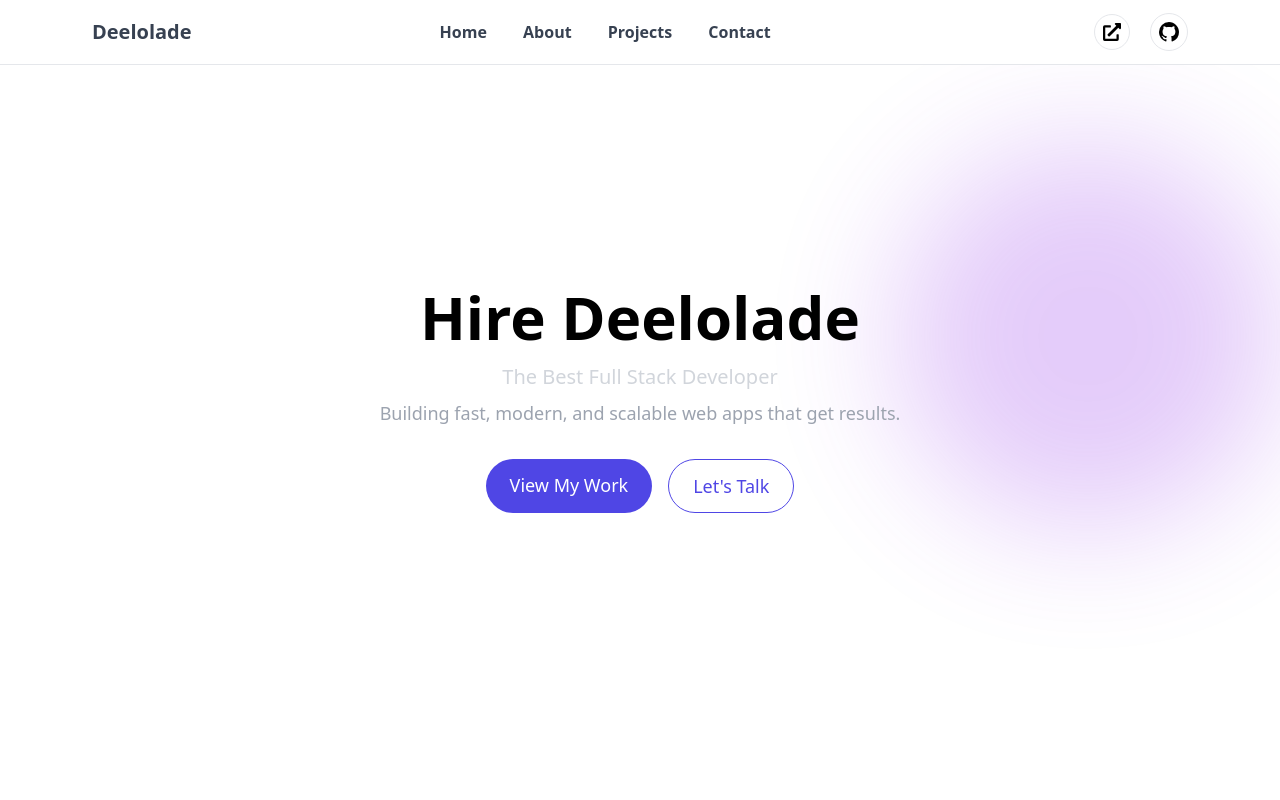
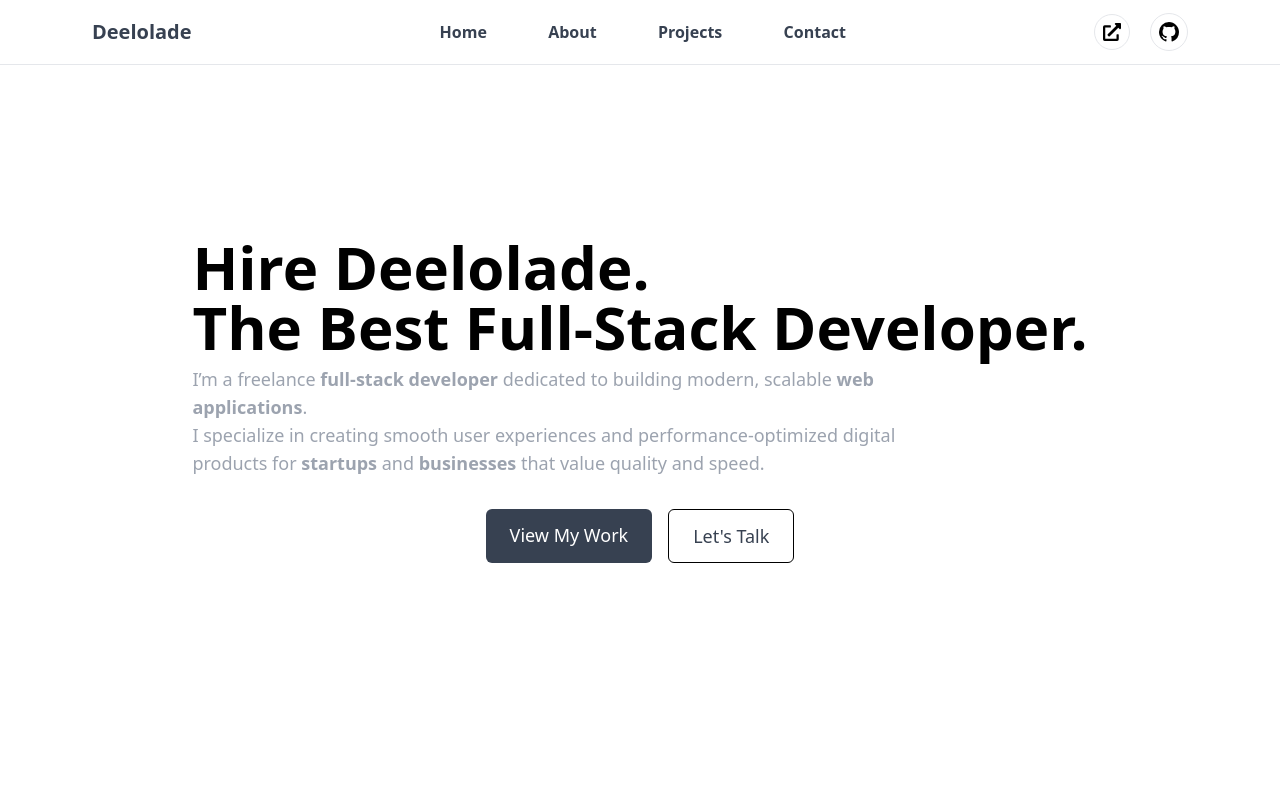
Before and after one commit to Deelolade/portfolio_two, a React (Vite) app: page / in a window 1280 px wide. Shown: the top 800 px of the page. Built offline with nearby package versions, Linux system fonts and the light colour scheme.

Commit message:
done with the hero section

```diff
--- a/src/components/HeroSection.jsx
+++ b/src/components/HeroSection.jsx
@@ -1,69 +1,71 @@
 import React, { useEffect, useRef } from 'react'
 import gsap from 'gsap';
 import resume from "../../public/Deelolade.pdf"
+import { useGSAP } from '@gsap/react';
+import { ScrollTrigger } from "gsap/ScrollTrigger";
+const HeroSection = () => {
+  gsap.registerPlugin(ScrollTrigger)
+  const containerRef = useRef(null);
+  useGSAP(()=>{
+    const tl = gsap.timeline();
+    tl.from(".hero-text",{
+      y: "-100",
+          opacity: 0,
+          stagger: {
+            each :0.1
+          },
+          duration: 0.5,
+          ease: "power2.out",
+    })
+    ScrollTrigger.matchMedia({
+    "(min-width: 768px)": ()=>{
+      const leaveTl = gsap.timeline({
+        scrollTrigger: {
+          trigger: ".hero-text",
+          start: "center top",   // when top of .hero-text hits center of viewport
+          end: "bottom top",     // when bottom of .hero-text hits top of viewport
+          scrub: true,
+        }
+      });
 
-const HeroSection = () => {
-  const textRef = useRef(null);
-  const ctaRef = useRef(null);
-  // useEffect(() => {
-  //   const words = textRef.current.textContent.split(" ");
-  //   textRef.current.innerHTML = words
-  //     .map(word => `<span class="inline-block overflow-hidden"><span class="inline-block translate-y-full">${word}&nbsp;</span></span>`)
-  //     .join("");
+      leaveTl.to(".hero-text", {
+        x: "-200vh",
+        opacity: 1,
+        stagger: {
+          each :0.1
+        },
+        duration: 0.9,
+        ease: "power2.out",
+          });
+    }
+    })
 
-  //   // gsap.to(".translate-y-full", {
-  //   //   y: 0,
-  //   //   opacity: 1,
-  //   //   duration: .5,
-  //   //   stagger: 0.1,
-  //   //   ease: "expo.out",
-  //   // });
-  //   // Animate CTA buttons
-  //   gsap.fromTo(
-  //     ctaRef.current,
-  //     { opacity: 0, y: 20 },
-  //     { opacity: 1, y: 0, duration: .5, delay: 1, ease: "power2.out" }
-  //     );
-  //   }, []);
-
+  },{scope:containerRef})
 
 
   return (
-    <div className='h-screen flex justify-center  items-center'>
-      <div className='absolute'></div>
-      <div className="flex inset-0 -z-10 overflow-hidden">
-        <div className="absolute -z-10 inset-0 "></div>
-        <div className="absolute -z-9 top-36 right-0 w-96 h-96 bg-purple-600 rounded-full filter blur-3xl opacity-20 animate-pulse"></div>
-        <div
-          className="absolute -z-9 top-[120vh] left-5 md:top-[90vh] md:left-[30%] lg:left-4 w-52 h-52 md:w-96 md:h-96 bg-blue-600 rounded-full filter blur-3xl opacity-20 animate-pulse"
-          style={{ animationDelay: "2s" }}
-        ></div>
-        <div
-          className=" hidden md:block absolute -z-9 md:top-[40%] md:left-2.5 lg:left-1/3 w-5 md:w-96 md:h-96 bg-cyan-500 rounded-full filter blur-3xl opacity-10 animate-pulse"
-          style={{ animationDelay: "4s" }}
-        ></div>
-      </div>
-      <div className=" text-center">
-        <h1 className='text-6xl font-bold ' ref={textRef}>Hire Deelolade</h1>
-        <p className="text-xl sm:text-2xl mt-4 text-gray-300">
-          The Best Full Stack Developer
+    <div className='h-screen flex justify-center  items-center xs:px-4'>
+      <div className=" text-left max-w-5xl" ref={containerRef} >
+        <h1 className='hero-text xs:text-4xl text-6xl font-bold ' >Hire Deelolade.</h1>
+        <p className=" hero-text xs:text-4xl text-6xl font-bold ">
+          The Best Full-Stack Developer.
         </p>
-        <p className="text-lg sm:text-xl mt-2 text-gray-400">
-          Building fast, modern, and scalable web apps that get results.
+        <p className="max-w-3xl xs:text-lg hero-text text-lg sm:text-xl mt-2 text-gray-400">
+        I’m a freelance <b className='hover:text-black transition'>full-stack developer</b> dedicated to building modern, scalable <b  className='hover:text-black transition'>web applications</b>. <br /> I specialize in creating smooth user experiences and performance-optimized digital products for <b className='hover:text-black transition'>startups</b> and <b className='hover:text-black transition'>businesses</b> that value quality and speed.
         </p>
 
         {/* CTA Buttons */}
 
-        <div ref={ctaRef} className="mt-8 flex flex-wrap gap-4 justify-center">
+        <div  className="hero-text  mt-8 flex flex-wrap gap-4 justify-center">
           <a
             href={resume}
-            className="bg-indigo-600 text-white px-6 py-3 rounded-full text-lg font-medium hover:bg-indigo-700 transition"
+            className="bg-gray-700 text-white px-6 py-3 rounded-md text-lg font-medium hover:bg-black transition"
           >
             View My Work
           </a>
           <a
-            href="mailto:your@email.com"
-            className="border border-indigo-600 text-indigo-600 px-6 py-3 rounded-full text-lg font-medium hover:bg-indigo-600 hover:text-white transition"
+            href="mailto:habeeboluwanishola13@gmail.com"
+            className="border border-black text-gray-700 px-6 py-3 rounded-md text-lg font-medium hover:bg-black hover:text-white transition"
           >
             Let's Talk
           </a>
--- a/src/components/Navbar.jsx
+++ b/src/components/Navbar.jsx
@@ -31,7 +31,7 @@ const Navbar = () => {
           opacity: 0,
           stagger: 0.1,
           duration: 0.5,
-          ease: "back",
+          ease: "power2.out",
         });
       }
     }, [showDropDown]);
@@ -55,15 +55,15 @@ const Navbar = () => {
   return (
     <div className="w-full bg-white border-b border-gray-200 fixed z-50">
       <nav className="flex justify-between items-center h-[8vh] max-w-6xl w-[100vw] mx-auto px-6 lg:px-7 xl:px-0   ">
-        <div className="logo font-semibold text-xl text-gray-700 hover:text-black cursor-pointer">
+        <div className="logo font-bold text-xl text-gray-700 hover:text-black cursor-pointer">
           Deelolade
         </div>
-        <ul className="nav-links w-[40%] md:flex justify-between items-center text-[16px] sm:hidden ">
+        <ul className="nav-links 2xl:w-[40%]  flex justify-between items-center text-[16px] sm:hidden ">
           {navlinks.map((item) => (
             <Link
               key={item}
               ref={addToRefs}
-              className="font-semibold rounded-lg text-gray-700 hover:text-black px-4 py-2 hover:bg-gray-100"
+              className="relative inline-block hover-underline  font-semibold rounded-lg text-gray-700 hover:text-black px-4 py-2 hover:bg-gray-10"
             >
               {item}{" "}
             </Link>
@@ -75,7 +75,7 @@ const Navbar = () => {
               <FaExternalLinkAlt className=" text-lg " />
             </a>
             <div className="absolute left-1/2 -translate-x-1/2 mt-4 w-max bg-gray-800 text-white text-sm px-3 py-1 rounded opacity-0 group-hover:opacity-100 transition-opacity duration-300 z-10">
-              View My Resume
+              View My Résumé
             </div>
           </div>
           <div className="relative group  p-2 border border-gray-200 rounded-full">
@@ -97,29 +97,28 @@ const Navbar = () => {
           </button>
         </div>
         {showDropDown && (
-          <div  className="dropdown-menu flex flex-col  justify-start fixed top-[8vh] right-0  w-[100vw] h-[92vh]  backdrop-blur-3xl transition-transform ">
-            <div className="mt-8 flex  flex-col justify-between items-center text-center  ">
+          <div  className="dropdown-menu flex flex-col  justify-start fixed top-[8vh] right-0 xxs:overflow-y-auto w-[100vw] h-[92vh] oversc  backdrop-blur-3xl transition-transform ">
+            <div className="xxs:mt-4 mt-8 flex  flex-col justify-between items-center text-center  ">
                 {
                     navlinks.map((item)=>(
-                        <Link key={item} ref={addToDropDownRefs} to={`/${item.toLowerCase()}`} className="text-6xl font-black text-black mb-12 ">{item}</Link>
-
+                        <Link key={item} ref={addToDropDownRefs} to={`/${item.toLowerCase()}`} className="xxs:text-4xl text-6xl font-black text-black xxs:mb-6 mb-12 ">{item}</Link>
                     ))
                 }
             </div>
-            <div className="mt-8 flex xs:flex-col gap-4 justify-center">
+            <div className="xxs:mt-4 mt-8 flex xxs:flex-col xxs:px-8 gap-4 justify-center">
               <a
                 href="https://github.com/Deelolade/"
-                className="border text-center flex justify-center items-center border-indigo-600 text-indigo-600 px-6 py-3 rounded-full text-lg font-medium hover:bg-indigo-600 hover:text-white transition"
+                className=" text-center flex justify-center items-center  text-gray-700 px-6 py-3 rounded-full text-lg font-medium hover:text-black transition"
                 target="_blank"
               >
-                <VscGithubInverted/>
+                <VscGithubInverted className="scale-125 transition-transform hover:scale-[1.5]"/>
               </a>
               <a
                 href={resume}
                 target="_blank"
-                className=" flex justify-center items-center gap-3 border border-indigo-600 text-indigo-600 px-6 py-3 rounded-full text-lg font-medium hover:bg-indigo-600 hover:text-white transition"
+                className="relative hover-underline flex justify-between items-center gap-3  text-gray-700 px-6 py-3 rounded-full text-lg font-medium hover:text-black  transition"
               >
-                View Resume <FaExternalLinkAlt />
+                View Résumé <FaExternalLinkAlt />
               </a>
             </div>
           </div>
--- a/src/index.css
+++ b/src/index.css
@@ -1,3 +1,18 @@
 @tailwind base;
 @tailwind components;
 @tailwind utilities;
+
+.hover-underline::before {
+    content: '';
+    position: absolute;
+    bottom: 0;
+    left: 0;
+    height: 2px;
+    width: 0%;
+    background-color: currentColor;
+    transition: width 0.3s ease-in-out;
+  }
+
+.hover-underline:hover::before {
+    width: 100%;
+}
```
